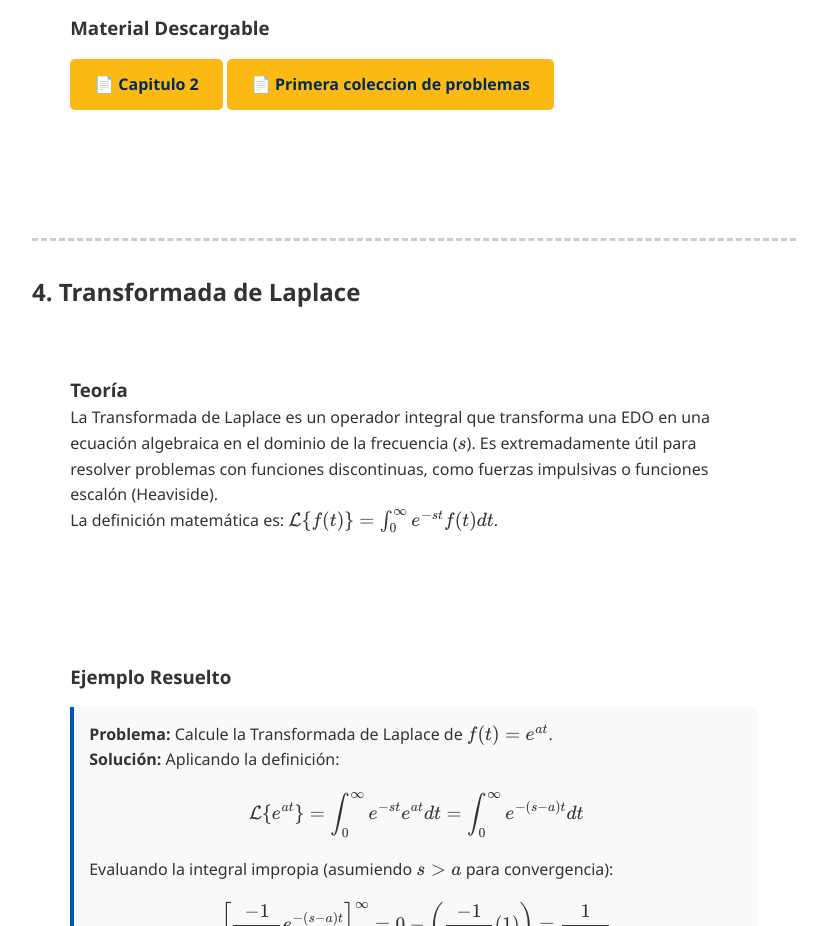
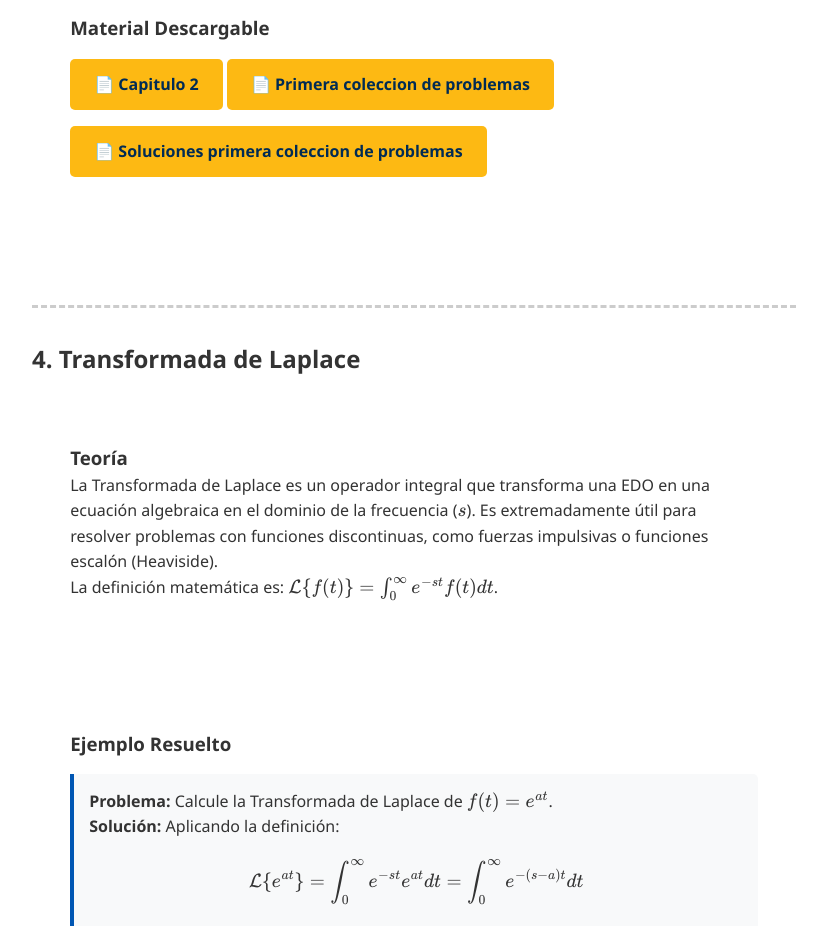
Before and after one commit to davidriffo/numeros-y-espacios, a plain HTML site: page tema-ecuaciones-diferenciales.html in a window 1280 px wide. Shown: the part 4620-5546 px from the top of the page, without its empty margins (56-883 px from the left). Drawn offline with nearby package versions, Linux system fonts and the light colour scheme.

Commit message:
Update tema-ecuaciones-diferenciales.html

```diff
--- a/tema-ecuaciones-diferenciales.html
+++ b/tema-ecuaciones-diferenciales.html
@@ -228,6 +228,7 @@
                         <h3>Material Descargable</h3>
                         <a href="recursos/pdf/capitulo-2-edo.pdf" target="_blank" class="btn">📄 Capitulo 2</a>
                         <a href="recursos/pdf/ejercicios-1-edo.pdf" target="_blank" class="btn">📄 Primera coleccion de problemas</a>
+                        <a href="recursos/pdf/Soluciones-ejercicios1.pdf" target="_blank" class="btn">📄 Soluciones primera coleccion de problemas</a>
                     </section>
                 </div>
 
```
